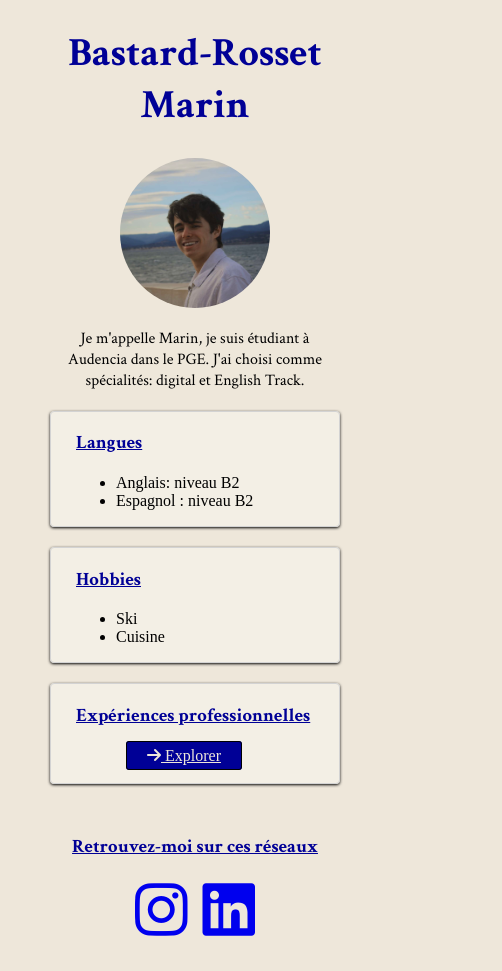
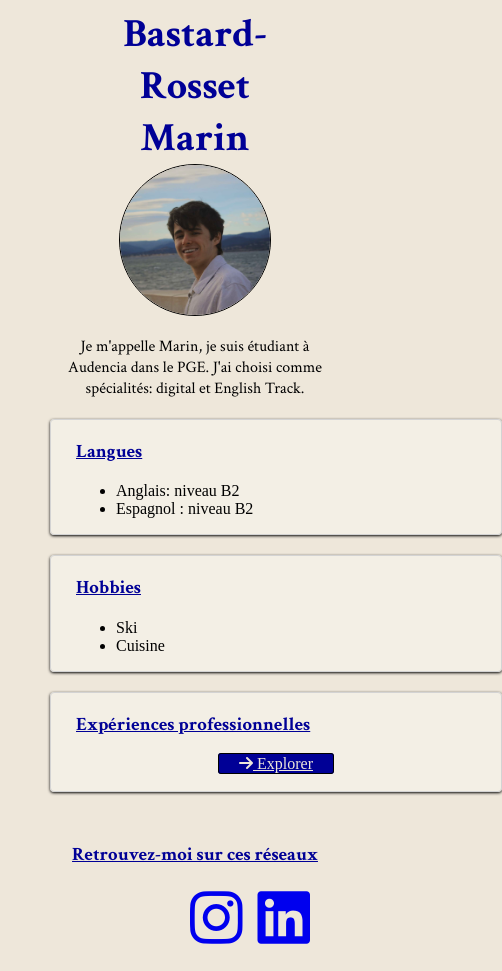
Before and after one commit to MarinBRosset/my-profil, a plain HTML site: page index.html in a window 390 px wide. Shown: the whole page, 502 px wide, since content can reach past the window. Drawn offline with Linux system fonts and the light colour scheme.

Commit message:
style.css

```diff
--- a/style.css
+++ b/style.css
@@ -1,3 +1,5 @@
+
+/* font */
 h3, h1 {
 	color: rgb(0,0,150);
 	font-family: "Crimson Text",serif ;
@@ -27,6 +29,7 @@ body {
 
 img {
 	border-radius: 50%;
+	border:0.5px solid black;
 }
 
 /* bouton bleu*/
@@ -35,14 +38,20 @@ img {
     color: rgb(238, 231, 218);
     margin: 50px 50px;
     width: auto;
-    padding: 5px 20px;
+    padding: 1px 20px;
     border-radius: 3px;
-	border: 1px solid black;
+	border: 0.5px solid black;
+	text-align: center;
 }
 .btn-blue:hover {
     background-color: rgb(150, 150, 255);
     color: rgb(238, 231, 218);
     font-size: 120%;
+    text-align: center;
+}
+
+#explorer {
+	text-align: center;
 }
 
 
@@ -108,11 +117,15 @@ img {
 	font-size: 20px;
 }
 
+
+/* Seconde page */
+
+
 #photo-audit{
 	border-radius: 10px;
 	width:150px;
 	margin-top: 30px;
-	margin-bottom: 30px;
+	margin-bottom: 0px;
 	margin-right: 50px;
 	margin-left: 12px;
 }
@@ -127,3 +140,37 @@ img {
 	padding-left: 25px;
 	background-color : rgba(255, 255, 255,0.3);
 }
+
+.experience-1-detail {
+	display: flex;
+	flex: 10;
+}
+
+.experience-1-detail:nth-of-type(3) {
+  flex: 2;
+}
+
+
+
+/* Récursif */
+
+@media (max-width: 768px) {
+    .container{
+    	width: 400px;
+    }
+    h1 {
+    	margin: 0px 100px;
+    }
+}
+
+@media (max-width: 570px) {
+    h1 {
+    	margin: 0px 60px;
+    }
+}
+
+@media (max-width: 260px) {
+   .container{
+   	width: 240px;
+   }
+}
```
